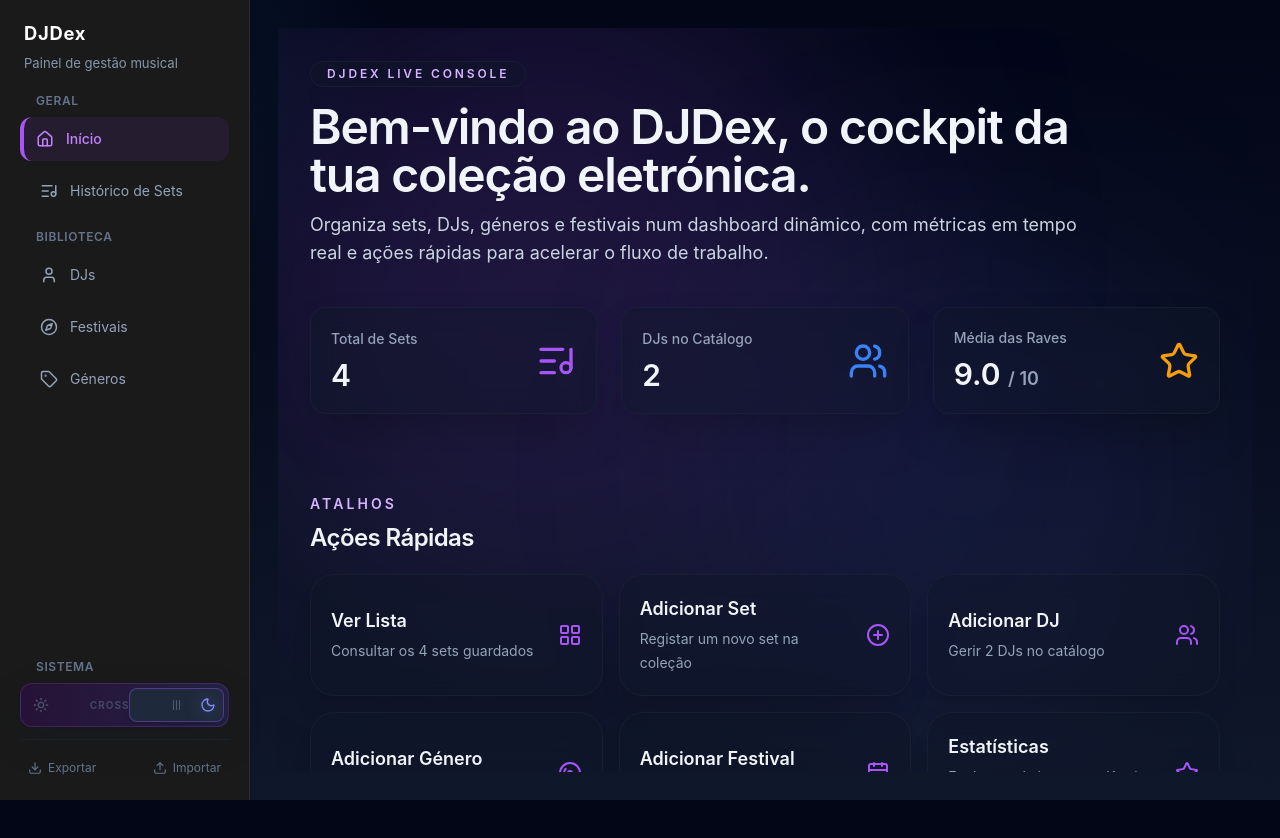
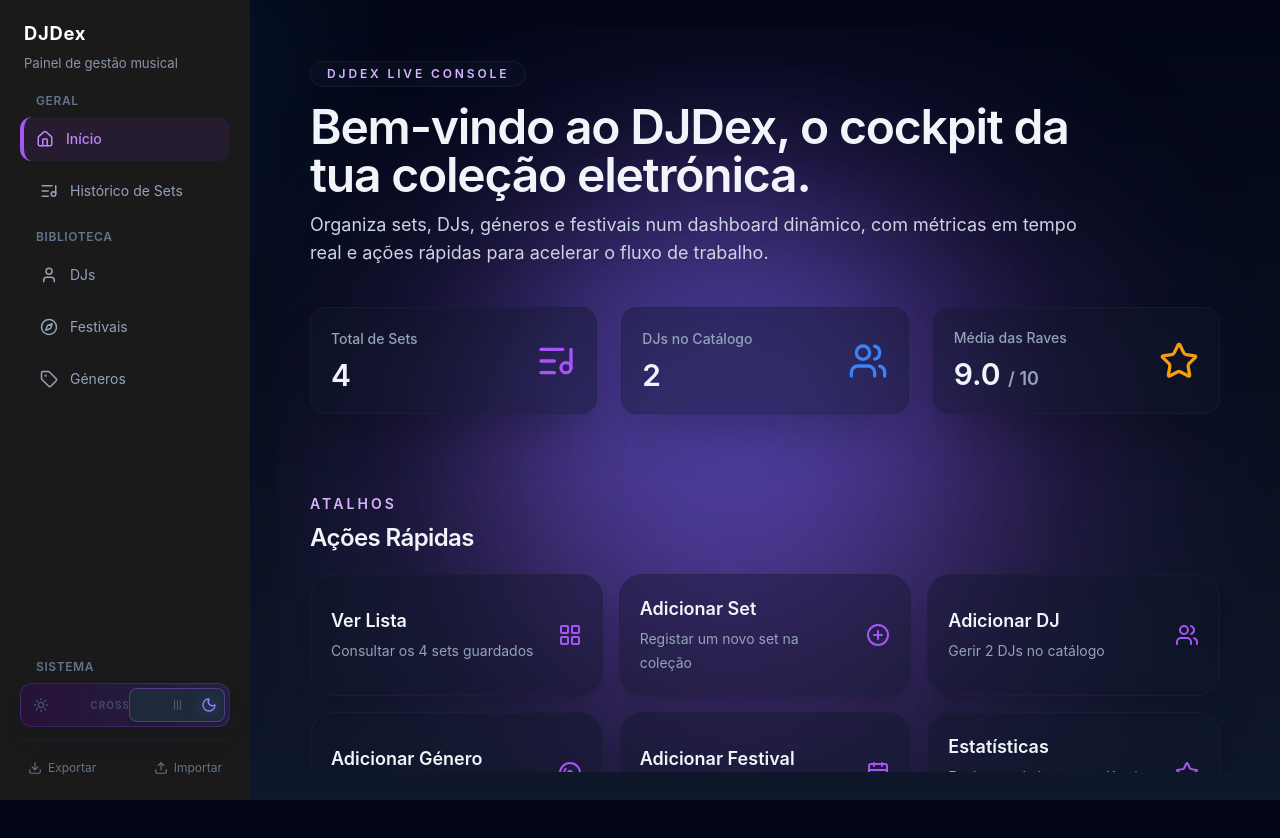
Before and after one commit to opaulosilva233/DJDex, a React (Vite) app: page / in a window 1280 px wide. Shown: the top 838 px of the page. Built offline with nearby package versions, Linux system fonts and the light colour scheme.

Commit message:
feat: enhance visual effects in Home component; update background spheres and animations for improved aesthetics

```diff
--- a/src/App.jsx
+++ b/src/App.jsx
@@ -238,7 +238,7 @@ export default function App() {
         />
 
         <div className="app-main flex-1 h-full relative flex flex-col min-w-0">
-          <div className="flex-1 h-full overflow-y-auto relative">
+          <div className="flex-1 h-full overflow-y-auto relative bg-transparent">
             <Routes>
               <Route
                 path="/"
--- a/src/components/Navbar.jsx
+++ b/src/components/Navbar.jsx
@@ -11,7 +11,6 @@ const sidebarStyle = {
 	padding: '20px',
 	background: '#1a1a1a',
 	color: '#ffffff',
-	borderRight: '1px solid rgba(255, 255, 255, 0.08)',
 	flexShrink: 0,
 }
 
@@ -116,7 +115,6 @@ export default function Navbar({ generos, djs, festivais, sets, handleImportAllD
 		...sidebarStyle,
 		background: isDark ? '#1a1a1a' : '#f8fafc',
 		color: isDark ? '#ffffff' : '#0f172a',
-		borderRight: isDark ? '1px solid rgba(255, 255, 255, 0.08)' : '1px solid rgba(15, 23, 42, 0.12)',
 	}
 
 	const modalActionButtonClassName = getActionButtonClassName(isDark, 'hover:brightness-110')
--- a/src/index.css
+++ b/src/index.css
@@ -80,43 +80,39 @@
 
 @keyframes aurora-1 {
   0% {
-    transform: translate3d(0px, 0px, 0) scale(1);
+    transform: translate3d(-50px, -50px, 0) scale(1);
   }
 
-  33% {
-    transform: translate3d(120px, 80px, 0) scale(1.3);
-  }
-
-  66% {
-    transform: translate3d(-60px, 40px, 0) scale(0.85);
+  50% {
+    transform: translate3d(200px, 150px, 0) scale(1.4);
   }
 
   100% {
-    transform: translate3d(0px, 0px, 0) scale(1);
+    transform: translate3d(-50px, -50px, 0) scale(1);
   }
 }
 
 @keyframes aurora-2 {
   0% {
-    transform: translate3d(0px, 0px, 0) scale(1.1);
+    transform: translate3d(50px, 100px, 0) scale(1.2);
   }
 
   50% {
-    transform: translate3d(-100px, -60px, 0) scale(0.8);
+    transform: translate3d(-180px, -80px, 0) scale(0.8);
   }
 
   100% {
-    transform: translate3d(0px, 0px, 0) scale(1.1);
+    transform: translate3d(50px, 100px, 0) scale(1.2);
   }
 }
 
 .animate-aurora-1 {
-  animation: aurora-1 15s infinite alternate ease-in-out;
+  animation: aurora-1 10s infinite ease-in-out;
   will-change: transform;
 }
 
 .animate-aurora-2 {
-  animation: aurora-2 20s infinite alternate ease-in-out;
+  animation: aurora-2 12s infinite ease-in-out;
   will-change: transform;
 }
 
--- a/src/pages/Home.jsx
+++ b/src/pages/Home.jsx
@@ -52,10 +52,14 @@ export default function Home({ generos = [], sets = [], djs = [], festivais = []
 	]
 
 	return (
-		<div className="w-full min-h-full p-8 relative flex flex-col z-10 bg-transparent isolate">
+		<div className="w-full min-h-full p-8 relative flex flex-col z-10 bg-transparent">
+			{/* Contentor Fixo de Luzes de Fundo Néon */}
 			<div className="absolute inset-0 pointer-events-none overflow-hidden z-0">
-				<div className="absolute top-[-10%] left-[-10%] h-[500px] w-[500px] rounded-full bg-purple-600/20 blur-[100px] animate-aurora-1 dark:bg-purple-500/15" />
-				<div className="absolute bottom-[10%] right-[-5%] h-[550px] w-[550px] rounded-full bg-indigo-600/25 blur-[120px] animate-aurora-2 dark:bg-indigo-500/10" />
+				{/* Esfera 1 - Roxa bem mais intensa */}
+				<div className="absolute top-[10%] left-[5%] w-[450px] h-[450px] bg-purple-600/30 dark:bg-purple-500/35 rounded-full blur-[90px] animate-aurora-1" />
+
+				{/* Esfera 2 - Ciano / Índigo elétrica */}
+				<div className="absolute bottom-[15%] right-[10%] w-[500px] h-[500px] bg-cyan-600/25 dark:bg-indigo-500/35 rounded-full blur-[100px] animate-aurora-2" />
 			</div>
 
 			<div className="relative z-10 mx-auto flex w-full max-w-7xl flex-1 flex-col gap-10 text-slate-900 dark:text-slate-100">
```
